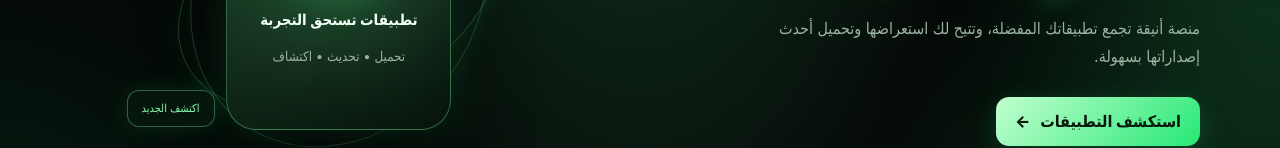
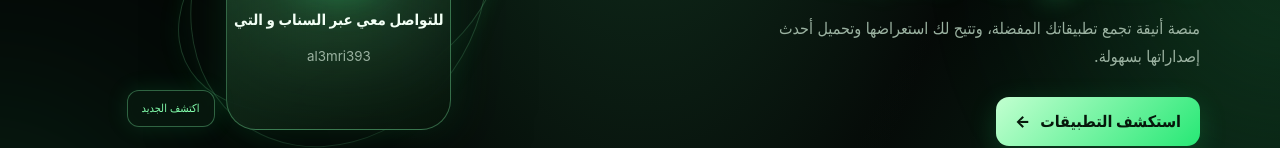
Before and after one commit to al3mri393/My-apk-store1, a plain HTML site: page index.html in a window 1280 px wide. Shown: the part 350-498 px from the top of the page. Drawn offline with nearby package versions, Linux system fonts and the light colour scheme; no server answers.

Commit message:
Update index.html

```diff
--- a/index.html
+++ b/index.html
@@ -55,8 +55,8 @@
         <div class="hero-device">
           <span class="device-glow"></span>
           <div class="device-logo">م</div>
-          <strong>تطبيقات تستحق التجربة</strong>
-          <small>تحميل • تحديث • اكتشاف</small>
+          <strong>للتواصل معي عبر السناب و التي</strong>
+          <small>al3mri393</small>
         </div>
         <span class="float-chip chip-one">APK STORE</span>
         <span class="float-chip chip-two">اكتشف الجديد</span>
```
